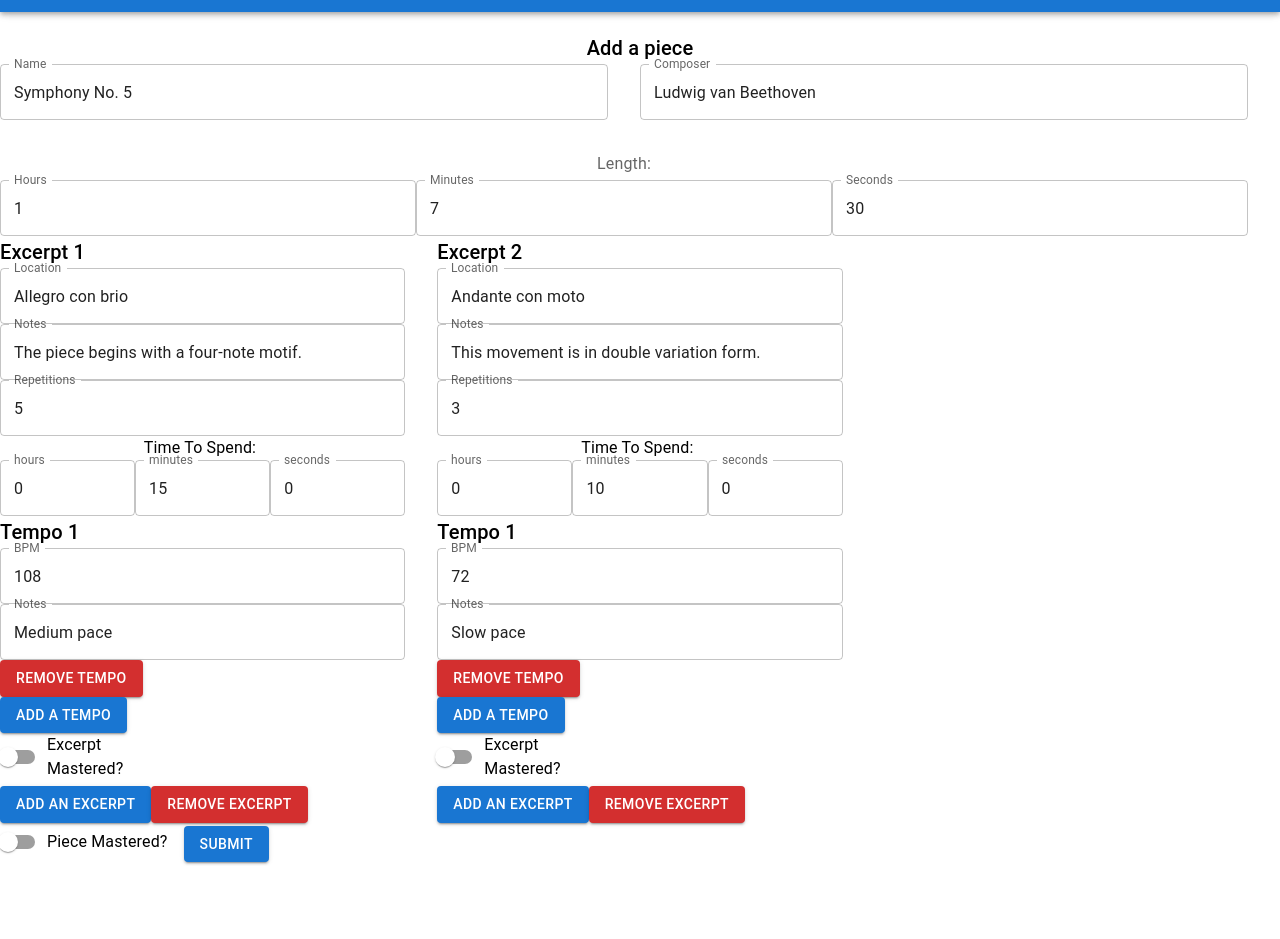
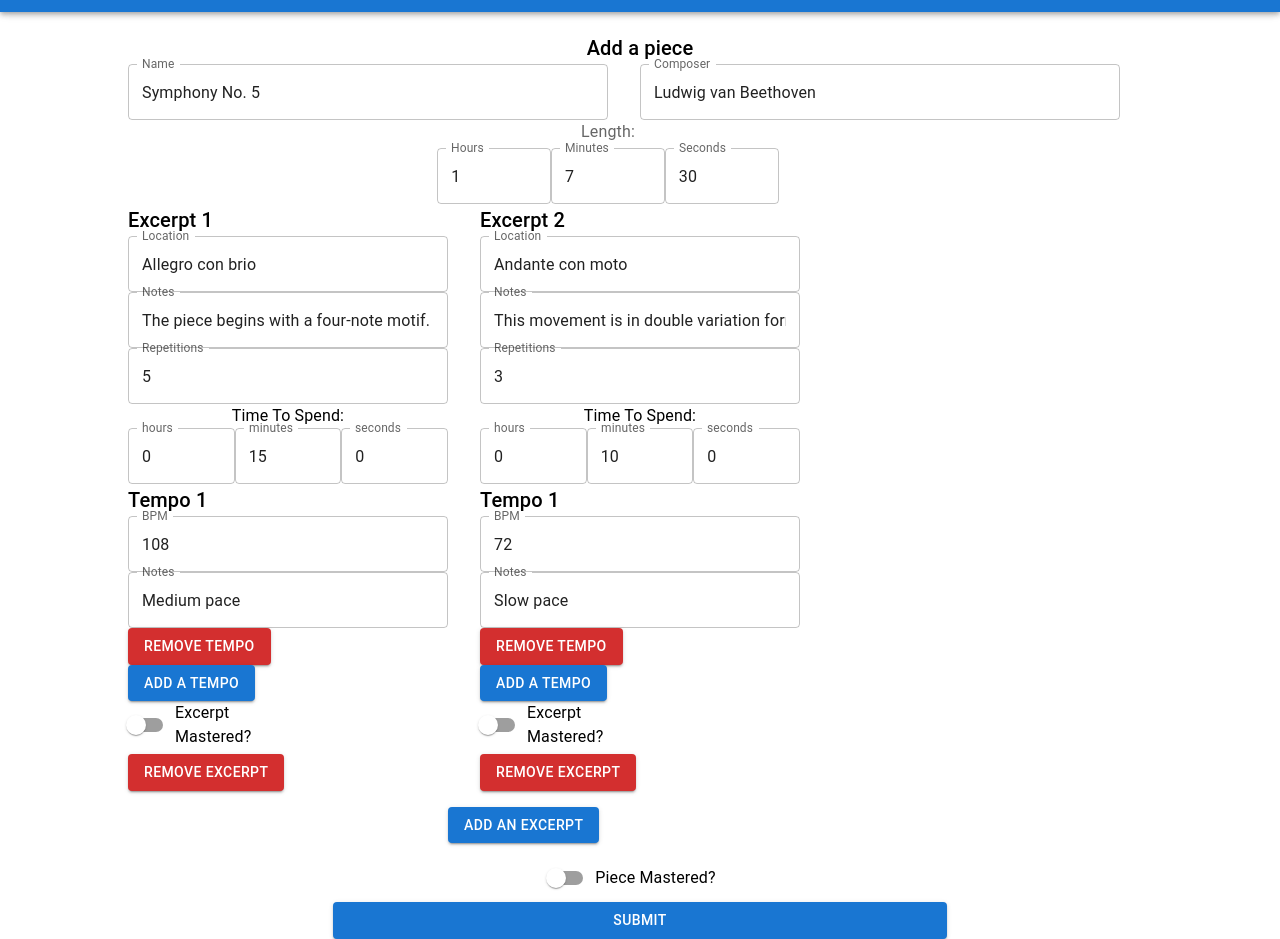
Before and after one commit to shoneriki/mern-practice, a React (Create React App) app in the folder client/: page /piece/create in a window 1280 px wide. Shown: the part 80-1019 px from the top of the page. Before the commit the page ends 946 px from the top, so only its background shows below. Built offline with nearby package versions, Linux system fonts and the light colour scheme.

Commit message:
changed styling for pieceForm

```diff
--- a/client/src/components/PieceForm.js
+++ b/client/src/components/PieceForm.js
@@ -31,7 +31,6 @@ export const PieceForm = ({
         initialValues={initialValues}
         validationSchema={validationSchema}
         onSubmit={async (values, { setSubmitting }) => {
-
           try {
             if (id) {
               await axios.put(
@@ -74,7 +73,9 @@ export const PieceForm = ({
                   name="name-composer-length-container"
                   container
                   spacing={4}
-                  sx={{ width: "100%" }}
+                  sx={{
+                    width: "100%",
+                  }}
                 >
                   <Grid item xs={12} sm={6}>
                     <Field name="name">
@@ -100,7 +101,14 @@ export const PieceForm = ({
                       )}
                     </Field>
                   </Grid>
-                  <Grid item name="length-container" xs={12}>
+                  <Box
+                    sx={{
+                      display: "flex",
+                      justifyContent: "center",
+                      width: "100%",
+                    }}
+                  >
+                    <Grid item name="length-container" xs={12} sm={4}>
                       <InputLabel sx={{ textAlign: "center" }}>
                         Length:
                       </InputLabel>
@@ -152,6 +160,7 @@ export const PieceForm = ({
                         </Grid>
                       </Grid>
                     </Grid>
+                  </Box>
                 </Grid>
 
                 <FieldArray name={`excerpts`}>
@@ -327,6 +336,27 @@ export const PieceForm = ({
                               )}
                             />
                           </Grid>
+
+                          <Button
+                            type="button"
+                            variant="contained"
+                            color="error"
+                            onClick={() =>
+                              excerptArrayHelpers.remove(excerptIndex)
+                            }
+                          >
+                            Remove Excerpt
+                          </Button>
+                        </Grid>
+                      ))}
+                      <Box  sx={{
+                          width: "100%",
+                          display: "flex",
+                          justifyContent: "center",
+                          margin: "1rem 0"
+                        }}
+                      >
+                        <Grid item xs={12} sm={4}>
                           <Button
                             type="button"
                             variant="contained"
@@ -352,21 +382,20 @@ export const PieceForm = ({
                           >
                             Add an Excerpt
                           </Button>
-                          <Button
-                            type="button"
-                            variant="contained"
-                            color="error"
-                            onClick={() =>
-                              excerptArrayHelpers.remove(excerptIndex)
-                            }
-                          >
-                            Remove Excerpt
-                          </Button>
                         </Grid>
-                      ))}
+                      </Box>
                     </Grid>
                   )}
                 </FieldArray>
+                <Box
+                  name="submit-btn-mastered-container"
+                  sx={{
+                    width: "100%",
+                    display: "flex",
+                    flexDirection: "column",
+                    alignItems: "center",
+                  }}
+                >
                   <Field
                     name="mastered"
                     type="checkbox"
@@ -377,9 +406,10 @@ export const PieceForm = ({
                       />
                     )}
                   />
-                <Button type="submit" variant="contained" color="primary">
+                  <Button type="submit" variant="contained" color="primary" sx={{width: "60%"}}>
                     Submit
                   </Button>
+                </Box>
               </Form>
             </Box>
           );
--- a/client/src/pages/piece-pages/create-edit-piece.js
+++ b/client/src/pages/piece-pages/create-edit-piece.js
@@ -7,6 +7,10 @@ import {PieceForm} from "../../components/PieceForm.js"
 
 import * as Yup from "yup";
 import axios from "axios";
+
+import {
+  Box,
+} from "@mui/material";
 
 function AddPieceForm() {
   const userID = useGetUserID();
@@ -140,6 +144,15 @@ function AddPieceForm() {
       }
 
   return (
+    <Box
+      sx={{
+        display: "flex",
+        flexDirection: "column",
+        justifyContent: "center",
+        alignItems: "center",
+        width: "80%",
+      }}
+    >
       <PieceForm
         id={id}
         initialValues={piece || seedData}
@@ -147,6 +160,8 @@ function AddPieceForm() {
         cookies={cookies}
         navigate={navigate}
       />
+
+    </Box>
   );
 }
 
```
Lines whose indentation alone changed are shown as unchanged.
